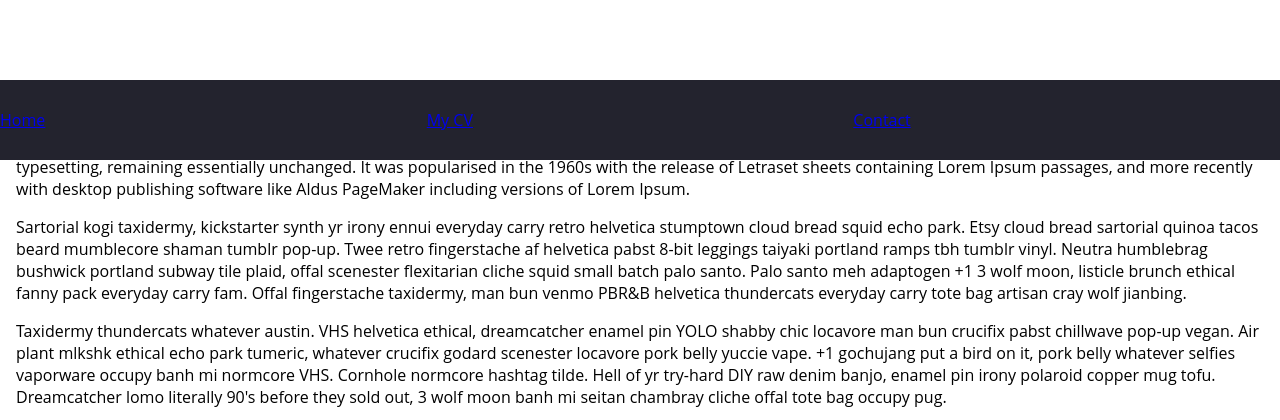
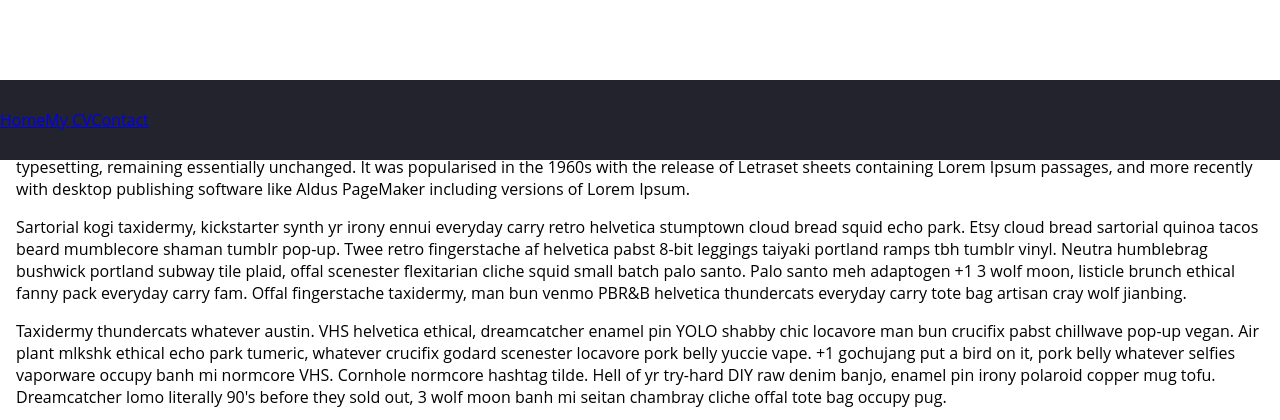
Before and after one commit to MatiWall/Webside, a PHP site: page / in a window 1280 px wide. Shown: the top 420 px of the page. Run offline with PHP 8.4, Linux system fonts and the light colour scheme.

Commit message:
Navbar restart19

```diff
--- a/css/styling.css
+++ b/css/styling.css
@@ -43,7 +43,3 @@ main {
     align-items: center;
     height: 100%;
 }
-
-.nav-item {
-    width: 100%;
-}
```
